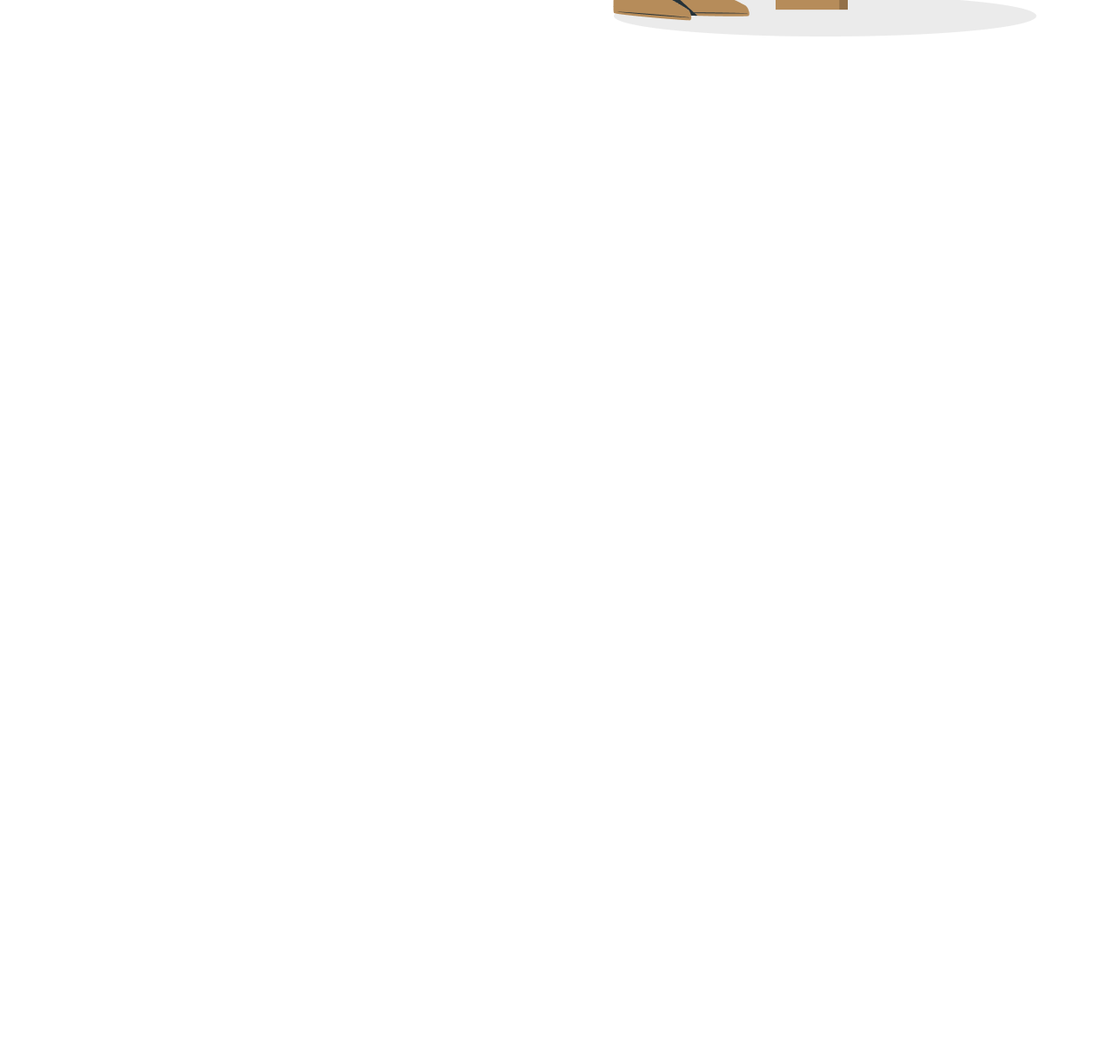
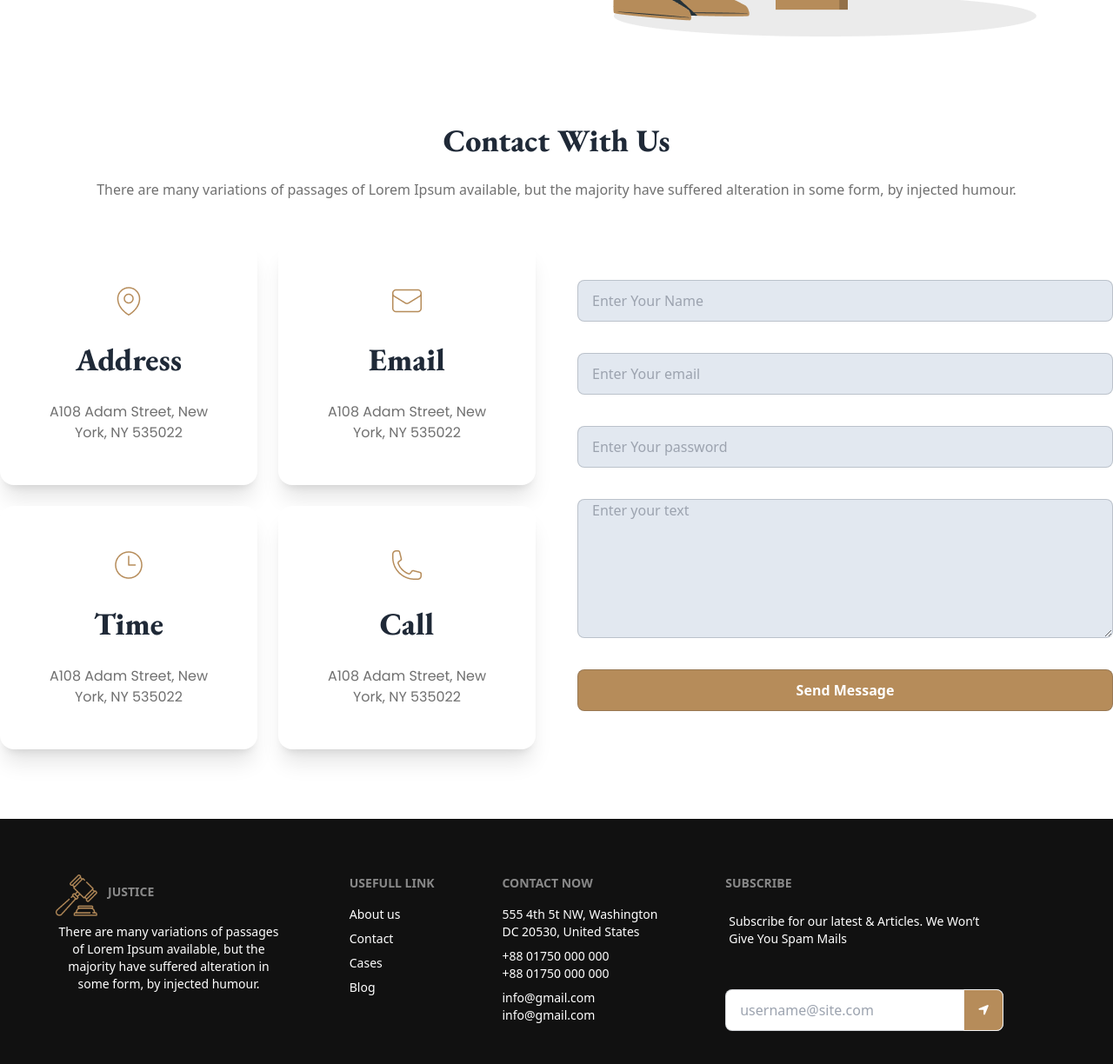
Before and after one commit to shohaib1996/legal-solution-solve, a plain HTML site: page index.html in a window 1280 px wide. Shown: the part 3947-5171 px from the top of the page at 87% size. Before the commit the page ends 4089 px from the top, so only its background shows below. Drawn offline with nearby package versions, Linux system fonts and the light colour scheme.

Commit message:
footer added

```diff
--- a/index.html
+++ b/index.html
@@ -11,6 +11,7 @@
     <link
         href="https://fonts.googleapis.com/css2?family=EB+Garamond:wght@400;500;600;700;800&family=Poppins:wght@300;400;500&display=swap"
         rel="stylesheet">
+    <link rel="shortcut icon" href="./images/business.png" type="image/x-icon">
     <script src="https://cdn.tailwindcss.com"></script>
     <script src="https://kit.fontawesome.com/0c4692b417.js" crossorigin="anonymous"></script>
     <script>
@@ -289,7 +290,8 @@
         <!-- faq section -->
         <section class="max-w-screen-xl mx-auto my-20">
             <h1 class="text-4xl font-eb font-extrabold text-center mb-6">Frequently Asked Any Questions</h1>
-            <p class="text-base text-text-color text-center mb-12 p-5">There are many variations of passages of Lorem Ipsum
+            <p class="text-base text-text-color text-center mb-12 p-5">There are many variations of passages of Lorem
+                Ipsum
                 available, but the majority have suffered alteration in some form, by injected humour.</p>
             <div class="flex flex-col gap-12 md:flex-row items-center p-5">
                 <div class="flex-1 h-full font-eb">
@@ -351,8 +353,105 @@
             </div>
 
         </section>
+        <!-- contact -->
+        <section class="max-w-screen-xl mx-auto my-20">
+            <h1 class="text-4xl font-eb font-extrabold text-center mb-6">Contact With Us</h1>
+            <p class="text-text-color text-center mb-12">There are many variations of passages of Lorem Ipsum available,
+                but the majority have suffered alteration in some form, by injected humour.</p>
+            <div class="flex gap-12 flex-col md:flex-row items-center">
+                <div class="flex-1 grid grid-cols-2 gap-6">
+                    <div class="card bg-base-100 shadow-xl p-12 space-y-7">
+                        <figure><img src="./images/location.png" alt="Shoes" /></figure>
+                        <div class="text-center space-y-7">
+                            <h2 class="text-4xl font-extrabold font-eb">Address</h2>
+                            <p class="font-poppins text-text-color">A108 Adam Street, New York, NY 535022</p>
+                        </div>
+                    </div>
+                    <div class="card bg-base-100 shadow-xl p-12 space-y-7">
+                        <figure><img src="./images/email.png" alt="Shoes" /></figure>
+                        <div class="text-center space-y-7">
+                            <h2 class="text-4xl font-extrabold font-eb">Email</h2>
+                            <p class="font-poppins text-text-color">A108 Adam Street, New York, NY 535022</p>
+                        </div>
+                    </div>
+                    <div class="card bg-base-100 shadow-xl p-12 space-y-7">
+                        <figure><img src="./images/time.png" alt="Shoes" /></figure>
+                        <div class="text-center space-y-7">
+                            <h2 class="text-4xl font-extrabold font-eb">Time</h2>
+                            <p class="font-poppins text-text-color">A108 Adam Street, New York, NY 535022</p>
+                        </div>
+                    </div>
+                    <div class="card bg-base-100 shadow-xl p-12 space-y-7">
+                        <figure><img src="./images/call.png" alt="Shoes" /></figure>
+                        <div class="text-center space-y-7">
+                            <h2 class="text-4xl font-extrabold font-eb">Call</h2>
+                            <p class="font-poppins text-text-color">A108 Adam Street, New York, NY 535022</p>
+                        </div>
+                    </div>
+
+                </div>
+                <div class="flex-1 space-y-9">
+                    <div class="form-control">
+                        <input type="text" placeholder="Enter Your Name" class="input input-bordered bg-slate-200" />
+                    </div>
+                    <div class="form-control">
+                        <input type="email" placeholder="Enter Your email" class="input input-bordered bg-slate-200" />
+                    </div>
+                    <div class="form-control">
+                        <input type="password" placeholder="Enter Your password"
+                            class="input input-bordered bg-slate-200" />
+                    </div>
+                    <div class="form-control">
+                        <textarea name="" id="" cols="30" rows="8" placeholder="Enter your text"
+                            class="bg-slate-200 input-bordered input h-40"></textarea>
+                    </div>
+                    <div class="form-control">
+                        <input type="button" placeholder="Enter Your password" value="Send Message"
+                            class="input input-bordered bg-bg-color text-white font-extrabold" />
+                    </div>
+
+                </div>
+            </div>
+        </section>
     </main>
-    <footer></footer>
+    <footer class="footer p-16 bg-[#111] text-base-content text-white">
+        <div>
+            <div class="flex gap-3 items-center">
+                <img src="./images/business.png" alt="" class="w-12">
+                <span class="footer-title">Justice</span>
+            </div>
+            <p class="text-center max-w-[260px]">There are many variations of passages of Lorem Ipsum available, but the
+                majority have suffered alteration in some form, by injected humour.</p>
+
+        </div>
+        <div>
+            <span class="footer-title">Usefull Link</span>
+            <a class="link link-hover">About us</a>
+            <a class="link link-hover">Contact</a>
+            <a class="link link-hover">Cases</a>
+            <a class="link link-hover">Blog</a>
+        </div>
+        <div>
+            <span class="footer-title">Contact Now</span>
+            <a class="link link-hover">555 4th 5t NW, Washington<br>DC 20530, United States</a>
+            <a class="link link-hover">+88 01750 000 000 <br>
+                +88 01750 000 000</a>
+            <a class="link link-hover">info@gmail.com <br>
+                info@gmail.com</a>
+        </div>
+        <div>
+            <span class="footer-title">Subscribe</span>
+            <div class="form-control w-80">
+                <label class="label">
+                    <span class="label-text text-white mb-10">Subscribe for our latest & Articles. We Won’t Give You Spam Mails</span>
+                </label>
+                <div class="relative">
+                    <input type="text" placeholder="username@site.com" class="input input-bordered w-full pr-16" />
+                    <button class="btn bg-bg-color absolute top-0 right-0 rounded-l-none text-white"><i class="fa-solid fa-location-arrow"></i></button>
+                </div>
+            </div>
+        </div>
+    </footer>
 
 </body>
 
```
